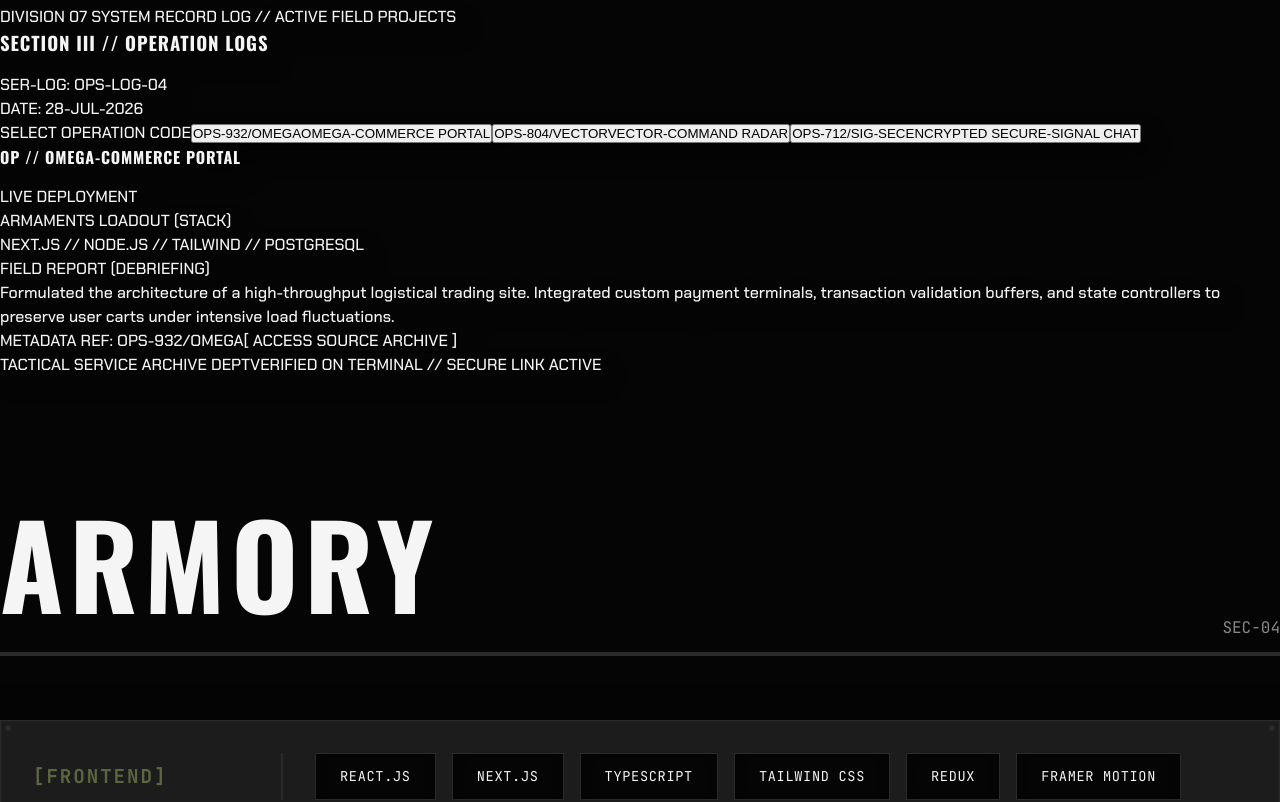
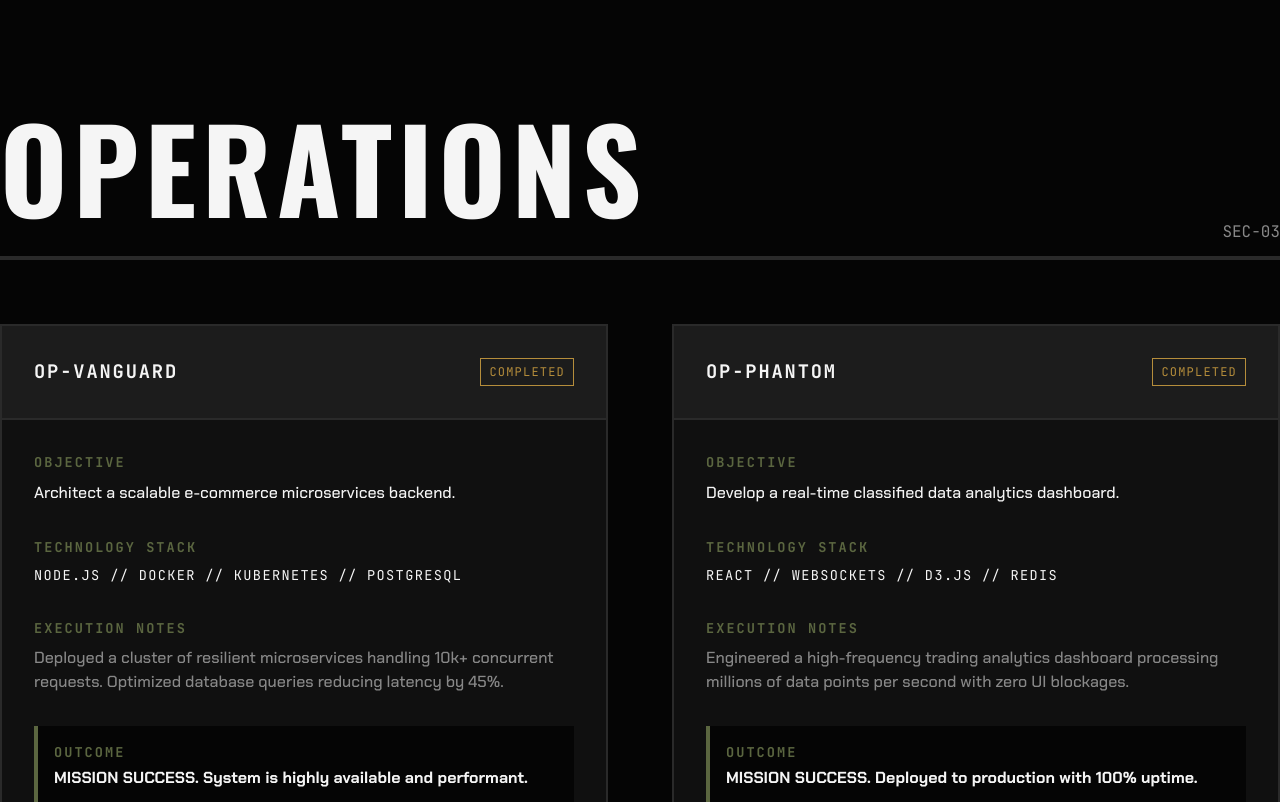
Before and after one commit to animeshtiwari018/Personal-Portfolio-New-, a Next.js app: page / in a window 1280 px wide. Shown: the part 3442-4244 px from the top of the page. Built offline with nearby package versions, Linux system fonts and the light colour scheme.

Commit message:
feat: add Operations component to display project portfolio data

```diff
--- a/components/Operations.jsx
+++ b/components/Operations.jsx
@@ -1,159 +1,68 @@
-"use client";
-
-import React, { useState } from "react";
-
-export default function Operations({ id, playSound }) {
-  const [activeProject, setActiveProject] = useState(0);
-
-  const projects = [
+export default function Operations() {
+  const operations = [
     {
-      code: "OP // OMEGA-COMMERCE PORTAL",
-      stack: "NEXT.JS // NODE.JS // TAILWIND // POSTGRESQL",
-      tag: "LIVE DEPLOYMENT",
-      debriefing: "Formulated the architecture of a high-throughput logistical trading site. Integrated custom payment terminals, transaction validation buffers, and state controllers to preserve user carts under intensive load fluctuations.",
-      link: "https://github.com/animeshtiwari018",
-      ref: "OPS-932/OMEGA"
+      code: "OP-VANGUARD",
+      status: "COMPLETED",
+      objective: "Architect a scalable e-commerce microservices backend.",
+      tech: "Node.js // Docker // Kubernetes // PostgreSQL",
+      execution: "Deployed a cluster of resilient microservices handling 10k+ concurrent requests. Optimized database queries reducing latency by 45%.",
+      outcome: "MISSION SUCCESS. System is highly available and performant."
     },
     {
-      code: "OP // VECTOR-COMMAND RADAR",
-      stack: "REACT.JS // CHART.JS // TAILWIND // EXPRESS.JS",
-      tag: "ACTIVE SENSOR",
-      debriefing: "Assembled an analytical metrics cockpit for real-time sensor array signals. Displays live telemetry, charts database load spikes, and maps geographical telemetry points onto clean, readable vector graphics. Includes customized alert triggers.",
-      link: "https://github.com/animeshtiwari018",
-      ref: "OPS-804/VECTOR"
-    },
-    {
-      code: "OP // ENCRYPTED SECURE-SIGNAL CHAT",
-      stack: "WEBSOCKETS // REACT // MONGODB // NODE.JS",
-      tag: "SECURE NODE",
-      debriefing: "Engineered a secure communication line allowing end-to-end messaging synchronization. Features sub-50ms latency updates, custom encryption hashes, session tokens, and secure database staging procedures.",
-      link: "https://github.com/animeshtiwari018",
-      ref: "OPS-712/SIG-SEC"
+      code: "OP-PHANTOM",
+      status: "COMPLETED",
+      objective: "Develop a real-time classified data analytics dashboard.",
+      tech: "React // WebSockets // D3.js // Redis",
+      execution: "Engineered a high-frequency trading analytics dashboard processing millions of data points per second with zero UI blockages.",
+      outcome: "MISSION SUCCESS. Deployed to production with 100% uptime."
     }
   ];
 
-  const handleProjectSelect = (idx) => {
-    playSound("paper");
-    setActiveProject(idx);
-  };
-
   return (
-    <section
-      id={id}
-      className="relative w-full min-h-screen flex items-center justify-center p-4 md:p-8 overflow-hidden border-t-4 border-dashed border-[#2d3824]/30"
-    >
-      <div
-        className="w-full max-w-4xl bg-[#9c896d] rounded p-2 shadow-2xl relative border-2 border-stone-900/35 rotate-[0.5deg] hover:rotate-0 transition-transform duration-500"
-        style={{
-          filter: "drop-shadow(6px 12px 10px rgba(0,0,0,0.6))"
-        }}
-      >
-        <div className="w-full min-h-[520px] bg-[#ede7d5] p-6 md:p-10 flex flex-col justify-between rounded-sm border border-stone-900/10 relative overflow-hidden">
-
-          {/* Stamps */}
-          <div className="absolute right-8 top-16 rotate-[-12deg] z-20 pointer-events-none opacity-85 select-none">
-            <span className="rubber-stamp">DECLASSIFIED</span>
+    <section id="operations" className="chamber container">
+      <div className="heading-section">
+        <h2>OPERATIONS</h2>
+        <span className="section-id">SEC-03</span>
       </div>
 
-          {/* Header */}
-          <div className="flex justify-between items-end border-b-2 border-stone-900/30 pb-4 select-none">
-            <div>
-              <span className="text-[10px] font-mono text-stone-600 tracking-wider block font-bold">
-                DIVISION 07 SYSTEM RECORD LOG // ACTIVE FIELD PROJECTS
-              </span>
-              <h3 className="font-bebas text-stone-950 text-4xl tracking-wider mt-1">
-                SECTION III // OPERATION LOGS
-              </h3>
-            </div>
-            <div className="text-right text-[8px] font-mono text-stone-500 leading-none">
-              SER-LOG: OPS-LOG-04<br />
-              DATE: 28-JUL-2026
+      <div style={{ display: 'grid', gap: '4rem', gridTemplateColumns: 'repeat(auto-fit, minmax(300px, 1fr))' }}>
+        {operations.map((op) => (
+          <div key={op.code} className="archive-drawer">
+            <div className="archive-drawer-header">
+              <h3 style={{ margin: 0, fontFamily: 'var(--font-mono)', letterSpacing: '0.1em' }}>{op.code}</h3>
+              <div className="text-mono" style={{ color: 'var(--accent-amber)', fontSize: '0.75rem', border: '1px solid var(--accent-amber)', padding: '0.25rem 0.5rem' }}>
+                {op.status}
               </div>
             </div>
 
-          {/* Tabbed Operations Area */}
-          <div className="my-8 flex flex-col md:flex-row gap-6 items-stretch flex-1">
-
-            {/* Left side folder tabs */}
-            <div className="w-full md:w-1/3 flex flex-col gap-2.5 select-none font-mono">
-              <span className="text-[9px] font-bold text-stone-600 mb-1 border-b border-stone-900/10 pb-1 uppercase tracking-wider">
-                SELECT OPERATION CODE
-              </span>
-              {projects.map((project, idx) => (
-                <button
-                  key={idx}
-                  onClick={() => handleProjectSelect(idx)}
-                  className={`w-full text-left p-3.5 border font-mono text-[11px] leading-tight transition-all rounded ${
-                    activeProject === idx
-                      ? "bg-stone-950 text-[#ede7d5] border-stone-950 shadow-md font-bold translate-x-1"
-                      : "bg-stone-900/5 hover:bg-stone-900/10 text-stone-850 border-stone-900/20"
-                  }`}
-                  style={{
-                    boxShadow: activeProject === idx ? "2px 2px 0px rgba(0,0,0,1)" : "none"
-                  }}
-                >
-                  <span className="block text-[8px] opacity-70 mb-0.5">{project.ref}</span>
-                  <span className="uppercase tracking-tight">{project.code.replace("OP // ", "")}</span>
-                </button>
-              ))}
+            <div className="archive-drawer-content">
+              <div style={{ marginBottom: '2rem' }}>
+                <div className="data-block-label" style={{ marginBottom: '0.5rem' }}>OBJECTIVE</div>
+                <div style={{ fontFamily: 'var(--font-body)' }}>{op.objective}</div>
               </div>
 
-            {/* Right side expanded paper sheet */}
-            <div className="flex-1 bg-stone-950/5 border border-stone-900/15 p-5 md:p-8 rounded typewriter-text text-[11px] md:text-xs relative flex flex-col justify-between">
-
-              <div className="space-y-4">
-                <div className="flex justify-between items-center border-b border-stone-900/10 pb-2">
-                  <h4 className="font-mono font-bold text-stone-950 text-sm tracking-wide">
-                    {projects[activeProject].code}
-                  </h4>
-                  <span className="text-[8px] font-bold px-1.5 py-0.5 border border-red-700/60 text-red-800 bg-red-950/5 rotate-[3deg] uppercase">
-                    {projects[activeProject].tag}
-                  </span>
+              <div style={{ marginBottom: '2rem' }}>
+                <div className="data-block-label" style={{ marginBottom: '0.5rem' }}>TECHNOLOGY STACK</div>
+                <div className="text-mono" style={{ color: 'var(--text-primary)' }}>{op.tech}</div>
               </div>
 
-                <div>
-                  <span className="block text-[8.5px] text-stone-500 font-bold font-mono">ARMAMENTS LOADOUT (STACK)</span>
-                  <p className="font-bold text-stone-900 tracking-wide font-mono mt-0.5 uppercase">
-                    {projects[activeProject].stack}
-                  </p>
+              <div style={{ marginBottom: '2rem' }}>
+                <div className="data-block-label" style={{ marginBottom: '0.5rem' }}>EXECUTION NOTES</div>
+                <div style={{ fontFamily: 'var(--font-body)', color: 'var(--text-dim)' }}>{op.execution}</div>
               </div>
 
-                <div className="pt-2">
-                  <span className="block text-[8.5px] text-stone-500 font-bold font-mono">FIELD REPORT (DEBRIEFING)</span>
-                  <p className="mt-1 text-stone-800 leading-relaxed font-mono whitespace-pre-line">
-                    {projects[activeProject].debriefing}
-                  </p>
+              <div style={{ marginBottom: '2rem', padding: '1rem', backgroundColor: 'var(--bg-primary)', borderLeft: '4px solid var(--accent-military)' }}>
+                <div className="data-block-label" style={{ marginBottom: '0.25rem' }}>OUTCOME</div>
+                <div style={{ fontFamily: 'var(--font-body)', fontWeight: 'bold' }}>{op.outcome}</div>
+              </div>
+
+              <div style={{ display: 'flex', gap: '1rem', marginTop: '3rem' }}>
+                <button className="engraved-btn" style={{ flex: 1, padding: '1rem' }}>SOURCE CODE</button>
+                <button className="engraved-btn" style={{ flex: 1, padding: '1rem', borderColor: 'var(--accent-military)' }}>DEPLOYMENT</button>
               </div>
             </div>
-
-              {/* Code link */}
-              <div className="border-t border-stone-900/10 pt-4 mt-6 flex justify-between items-center font-mono text-[9px] font-bold select-none">
-                <span>METADATA REF: {projects[activeProject].ref}</span>
-                <a
-                  href={projects[activeProject].link}
-                  target="_blank"
-                  rel="noopener noreferrer"
-                  onClick={() => playSound("click")}
-                  className="px-3 py-1.5 bg-stone-950 text-[#ede7d5] hover:bg-stone-850 hover:text-white border-2 border-stone-950 transition-all uppercase tracking-wider"
-                  style={{
-                    boxShadow: "2px 2px 0px rgba(0,0,0,1)"
-                  }}
-                >
-                  [ ACCESS SOURCE ARCHIVE ]
-                </a>
           </div>
-
-            </div>
-
-          </div>
-
-          {/* Footer sign-off */}
-          <div className="border-t border-stone-900/20 pt-4 text-[9px] font-mono text-stone-600 flex justify-between select-none">
-            <span>TACTICAL SERVICE ARCHIVE DEPT</span>
-            <span>VERIFIED ON TERMINAL // SECURE LINK ACTIVE</span>
-          </div>
-
-        </div>
+        ))}
       </div>
     </section>
   );
```
Lines whose indentation alone changed are shown as unchanged.
